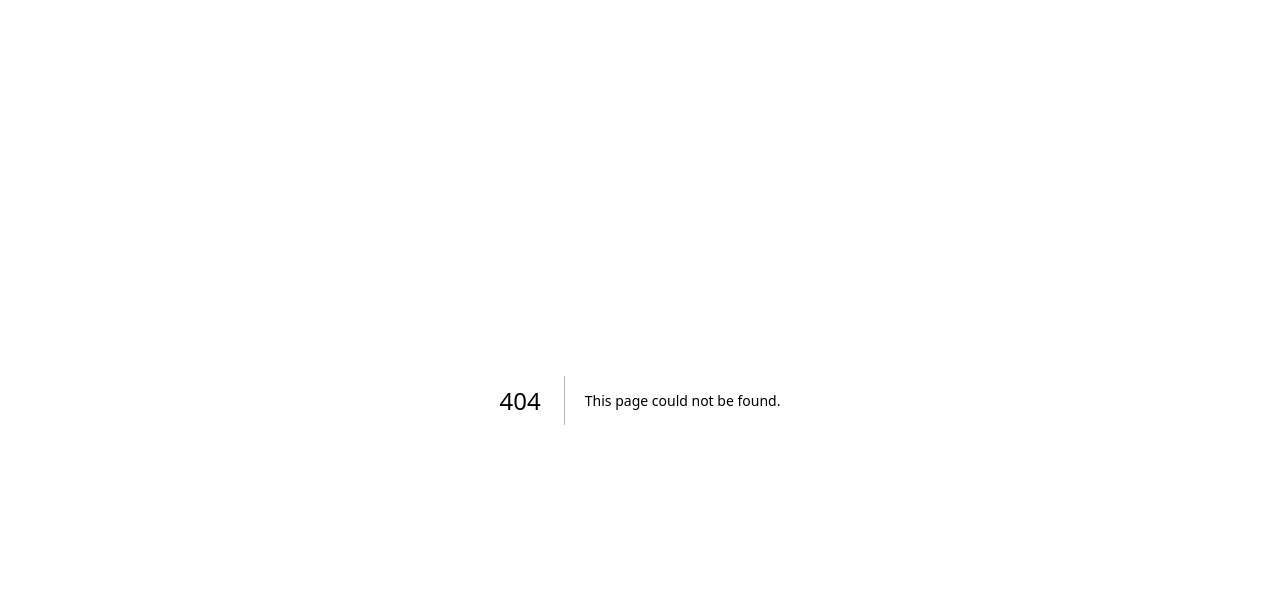
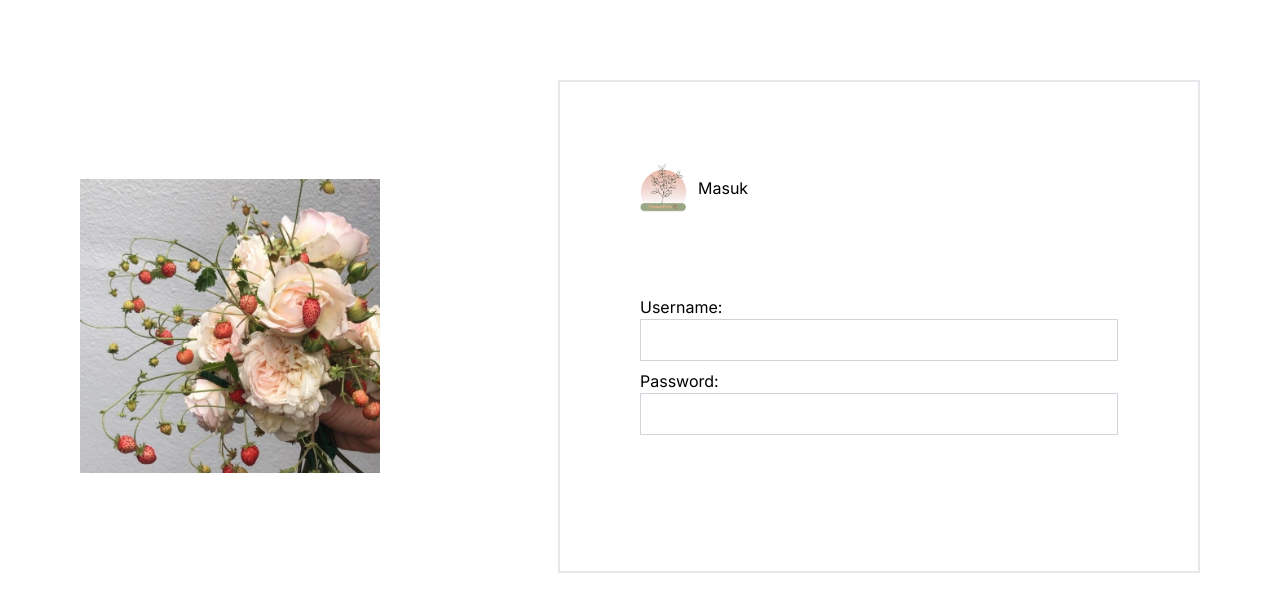
Before and after one commit to graciatb/FlowerPath-Web-Dev-Project, a Next.js app: page /login in a window 1280 px wide. Before the commit this address had no page. Shown: the top 612 px of the page. Built offline with nearby package versions, Linux system fonts and the light colour scheme.

Commit message:
Login Page Dikit

```diff
--- /dev/null
+++ b/app/login/layout.tsx
@@ -0,0 +1,16 @@
+// login/layout.tsx
+import React from 'react';
+
+interface LayoutProps {
+  children: React.ReactNode;
+}
+
+const Layout: React.FC<LayoutProps> = ({ children }) => {
+  return (
+    <div className="login-layout">
+      {children}
+    </div>
+  );
+};
+
+export default Layout;
--- /dev/null
+++ b/app/login/page.tsx
@@ -0,0 +1,51 @@
+// login/page.tsx
+import React from 'react';
+import Image from 'next/image';
+import Link from 'next/link';
+import Layout from './layout';
+
+const LoginPage: React.FC = () => {
+  return (
+    <Layout>
+      <div className="flex items-center justify-between p-20">
+        <div className="flex-1">
+          {/* Gambar pada sisi kiri */}
+          <Image
+            src="/login.png"
+            alt="Login Image"
+            width={300}
+            height={600}  // Sesuaikan tinggi gambar dengan kebutuhan desain Anda
+          />
+        </div>
+        <div className="flex-1 p-20 bg-white border-2 border-solid border-B6503C rounded-15">
+          {/* Logo, judul masuk, dan form login */}
+          <div className="flex items-center mb-20">
+            <Image
+              src="/flowerpath-logo.png"
+              alt="Logo"
+              width={50}  // Sesuaikan lebar logo dengan kebutuhan desain Anda
+              height={50} // Sesuaikan tinggi logo dengan kebutuhan desain Anda
+            />
+            <h2 className="ml-2">Masuk</h2>
+          </div>
+          <form>
+            <label htmlFor="username">Username:</label>
+            <input type="text" id="username" name="username" className="w-full border border-solid border-gray-300 p-2 mb-2" />
+
+            <label htmlFor="password">Password:</label>
+            <input type="password" id="password" name="password" className="w-full border border-solid border-gray-300 p-2 mb-4" />
+
+            {/* Tombol untuk login */}
+            <Link href="/dashboard" passHref>
+              <button type="submit" className="bg-B6503C text-white rounded-full py-2 px-6 cursor-pointer">
+                Login
+              </button>
+            </Link>
+          </form>
+        </div>
+      </div>
+    </Layout>
+  );
+};
+
+export default LoginPage;
--- /dev/null
+++ b/components/CourierTable.tsx
@@ -0,0 +1,53 @@
+import React from 'react';
+
+interface Courier {
+  id: number;
+  name: string;
+  username: string;
+  password: string;
+}
+
+interface CourierTableProps {
+  couriers: Courier[];
+}
+
+const CourierTable: React.FC<CourierTableProps> = ({ couriers }) => {
+  return (
+    <div className="container mx-auto">
+      <table className="min-w-full bg-white border border-gray-300">
+        <thead>
+          <tr>
+            <th className="py-2 px-4 border-b">No</th>
+            <th className="py-2 px-4 border-b">Nama Kurir</th>
+            <th className="py-2 px-4 border-b">Username</th>
+            <th className="py-2 px-4 border-b">Password</th>
+            <th className="py-2 px-4 border-b">Lihat Selengkapnya</th>
+            <th className="py-2 px-4 border-b">Edit</th>
+            <th className="py-2 px-4 border-b">Hapus</th>
+          </tr>
+        </thead>
+        <tbody>
+          {couriers.map((courier, index) => (
+            <tr key={courier.id} className={index % 2 === 0 ? 'bg-gray-100' : ''}>
+              <td className="py-2 px-4 border-b">{index + 1}</td>
+              <td className="py-2 px-4 border-b">{courier.name}</td>
+              <td className="py-2 px-4 border-b">{courier.username}</td>
+              <td className="py-2 px-4 border-b">{courier.password}</td>
+              <td className="py-2 px-4 border-b">
+                <button className="bg-blue-500 text-white py-1 px-2 rounded">Lihat</button>
+              </td>
+              <td className="py-2 px-4 border-b">
+                <button className="bg-yellow-500 text-white py-1 px-2 rounded">Edit</button>
+              </td>
+              <td className="py-2 px-4 border-b">
+                <button className="bg-red-500 text-white py-1 px-2 rounded">Hapus</button>
+              </td>
+            </tr>
+          ))}
+        </tbody>
+      </table>
+    </div>
+  );
+};
+
+export default CourierTable;
```
Also changed, not shown: public/login.png (added).
